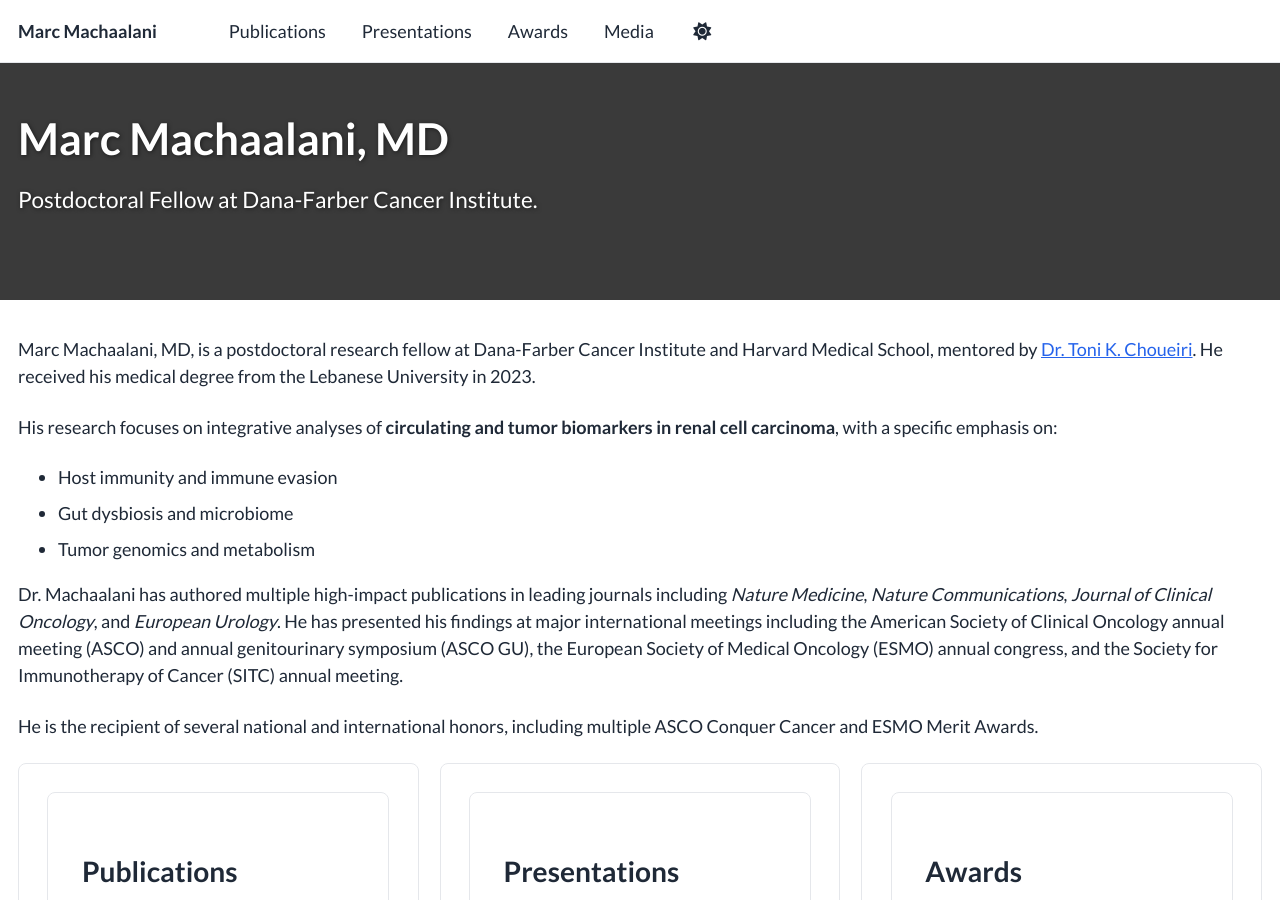
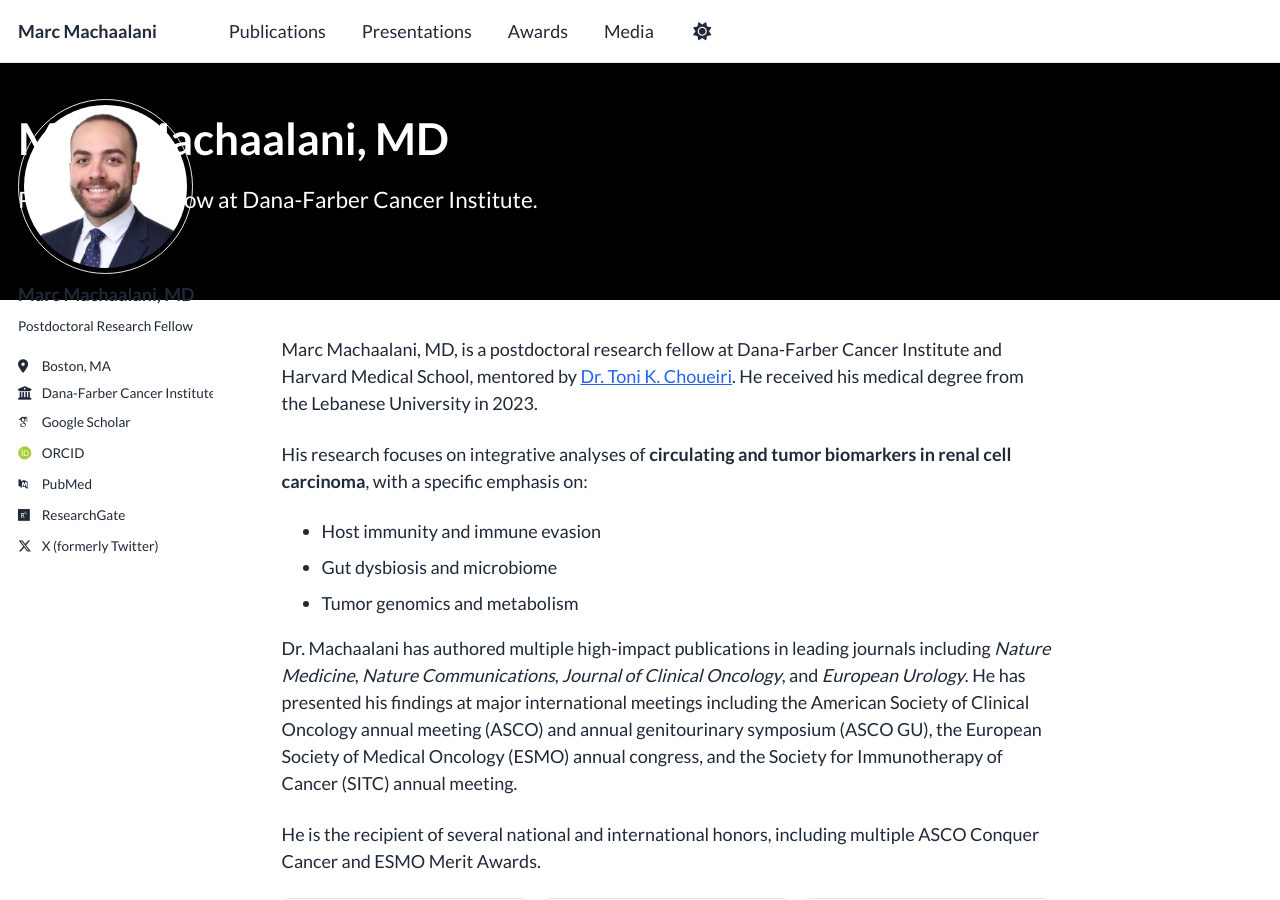
Before and after one commit to MarcMachaalani/marcmachaalani.github.io, a Jekyll site: the page built from _pages/about.md, in a window 1280 px wide and 900 px high. Built offline with Jekyll 4.4.1, drawn with Linux system fonts in a browser that asks for light colours; some web fonts are replaced; a script bundle is joined from its source files by our own code; library files that are not in the unit come from our copies; some of the changed lines change nothing that is shown.

Commit message:
Update about.md

```diff
--- a/_pages/about.md
+++ b/_pages/about.md
@@ -1,28 +1,28 @@
 ---
-layout: splash
+layout: single
 permalink: /
 title: "Marc Machaalani, MD"
+author_profile: true
 header:
-  overlay_color: "#3a3a3aff" # Optional: Makes the top banner dark/professional
-  overlay_filter: "0.5" # Optional: Darkens image if you add one later
+  overlay_color: "#000000"
+  overlay_filter: "0.5"
 excerpt: "Postdoctoral Fellow at Dana-Farber Cancer Institute."
 feature_row:
-
-  - image_path: #/assets/images/pub-icon.png # You can add icons later, or remove this line
+  - image_path: #/assets/images/pub-icon.png
     title: "Publications"
     excerpt: "High-impact publications in translational oncology."
     url: "/publications/"
     btn_label: "View Publications"
     btn_class: "btn--primary"
 
-  - image_path: #/assets/images/research-icon.png # You can add icons later, or remove this line
+  - image_path: #/assets/images/research-icon.png
     title: "Presentations"
     excerpt: "Oral and poster Presentations at major international conferences."
     url: "/talks/"
     btn_label: "View Presentations"
     btn_class: "btn--primary"
 
-  - image_path: #/assets/images/research-icon.png # You can add icons later, or remove this line
+  - image_path: #/assets/images/research-icon.png
     title: "Awards"
     excerpt: "International awards and honors."
     url: "/awards/"
```
